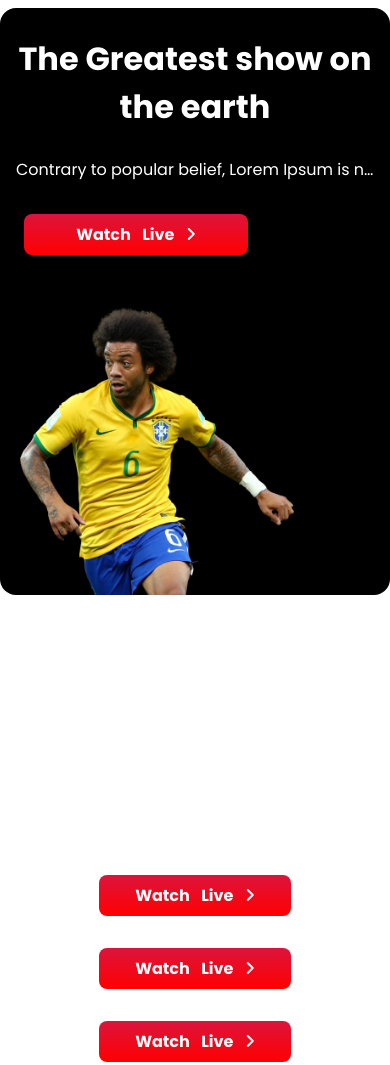
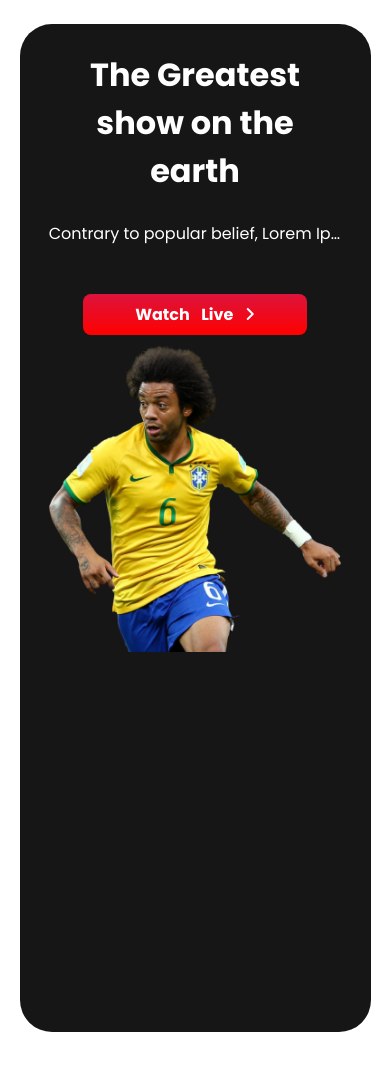
Before and after one commit to foy4748/ph_assignment_02, a website: page index.html in a window 390 px wide. Shown: the top 1065 px of the page. Drawn offline with Linux system fonts and the light colour scheme.

Commit message:
Did The Cover Section Using Grid

```diff
--- a/css/style.css
+++ b/css/style.css
@@ -36,43 +36,35 @@ body {
 
 /* This section requires Re-doing */
 .cover-section {
+  margin-top: 1.5rem;
   display: flex;
   justify-content: center;
-  margin-top: 0.5rem;
 }
 
 .sides {
-  display: flex;
-  width: 80%;
-  margin: 0 10%;
-  justify-content: center;
-  border-radius: 5rem;
+  background-color: #161616;
+  border-radius: 2rem;
   color: white;
-  background-color: black;
+
+  display: grid;
+  width: 90%;
+  grid-template-columns: repeat(12, 1fr);
+}
+
+.side-left {
+  grid-column: 2 / span 5;
 }
 
 .side-left > h1 {
-  font-size: 3rem;
-  font-weight: 700;
-}
-
-.side-left > p {
-  margin-bottom: 2rem;
-}
-
-.side-left {
-  box-sizing: border-box;
-  padding: 8rem 0px 13rem 5rem;
+  font-size: 4rem;
 }
 
 .side-right {
-  display: flex;
-  align-items: flex-end;
+  grid-column: 7 / -1;
 }
 
 .side-right > img {
-  height: 85%;
-  padding-right: 3rem;
+  width: 100%;
 }
 /* --------------------- */
 
@@ -172,6 +164,16 @@ ul.socials {
 }
 
 /* Media Queries */
+
+/* Some custom media query
+ * to handle the COVER section
+ * before entering Tablet View
+ */
+@media screen and (max-width: 1123px) {
+  .side-left > h1 {
+    font-size: 3rem;
+  }
+}
 /* For Tablets */
 @media screen and (max-width: 992px) {
   /* BLOGS Section Media Query Rules */
@@ -212,53 +214,49 @@ ul.socials {
     width: 10rem;
   }
 }
+
+/* Some custom media query
+ * to handle the COVER section
+ * before entering Mobile View
+ */
+@media screen and (max-width: 840px) {
+  .side-left > h1 {
+    font-size: 2rem;
+  }
+}
+
+/* For Mobile View */
 @media screen and (max-width: 768px) {
-  .cover-section {
-    display: flex;
-    justify-content: center;
-    width: 100%;
-  }
+  /*
+     * Cover Mobile View
+     *
+     */
+
   .sides {
-    flex-flow: column wrap;
-    align-items: center;
-    justify-content: center;
-    margin: 0;
-    width: 100%;
-    border-radius: 1rem;
+    grid-template-rows: 20rem 43rem;
   }
 
-  .side {
-    width: 100%;
-    margin: 0;
-    padding: 0 1rem;
-  }
+  .side-left {
+    grid-column: 2 / -2;
+    grid-row: 1 / 2;
 
-  .side > h1 {
-    font-size: 2rem;
     text-align: center;
   }
 
-  .side-left {
-    padding: 0 1rem;
+  .side-left > .link-button {
+    margin: 3rem auto;
   }
 
+  .side-right {
+    grid-column: 2/ -2;
+    grid-row: 2/-1;
+  }
   /* Added Text Ellipsis */
   .side-left > p {
     white-space: nowrap;
     overflow: hidden;
     text-overflow: ellipsis;
   }
-
-  .side-right {
-    width: 90%;
-  }
-
-  .side-right > img {
-    padding: 0;
-    margin: 0;
-    align-items: center;
-  }
-
   /*
      * Blogs Mobile View
      *
```
